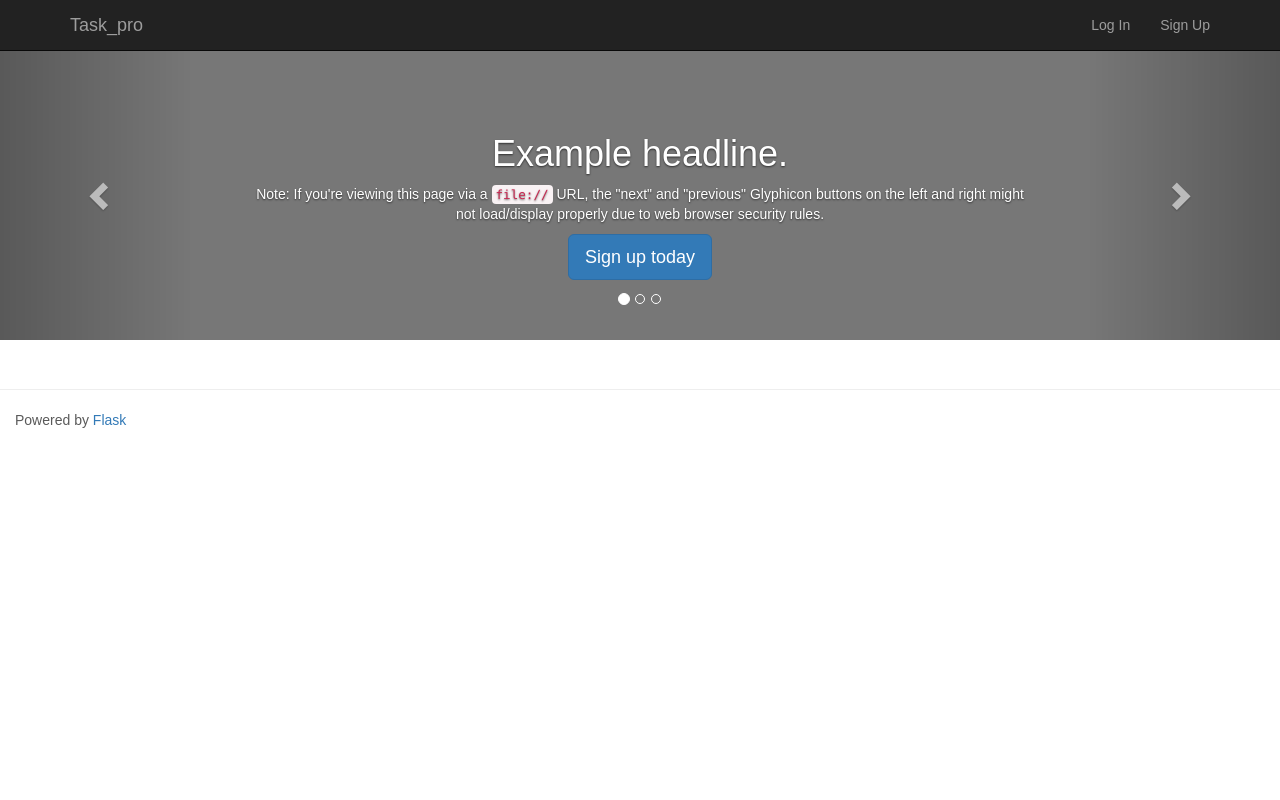
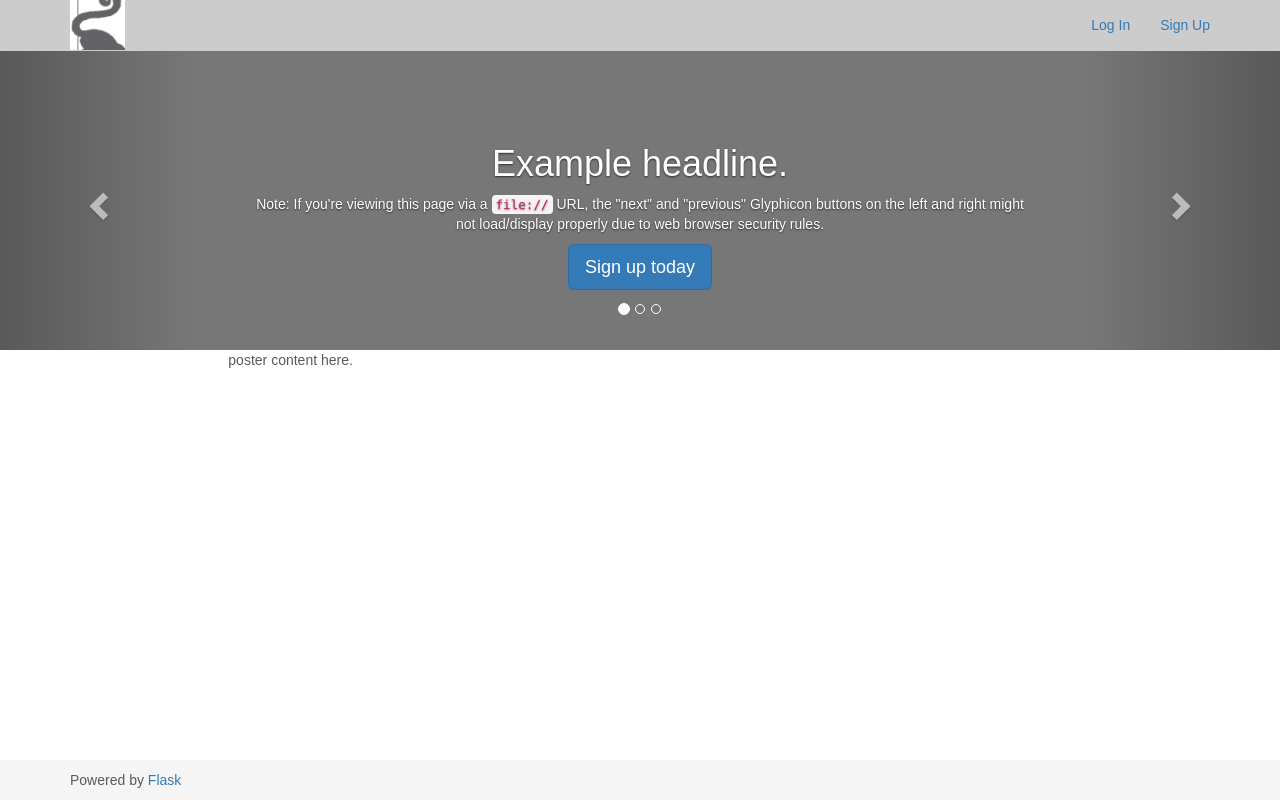
Before and after one commit to myan9527/Task_pro, a Flask app: page / in a window 1280 px wide. Run offline with Flask 2, Linux system fonts and the light colour scheme; some libraries are stand-ins or nearby versions.

Commit message:
style change.

```diff
--- a/app/static/css/main.css
+++ b/app/static/css/main.css
@@ -1,25 +1,30 @@
+/*GLOBAL STYLE*/
 *{
     font-family: Arial, Helvetica, sans-serif;
 }
 body {
-  padding-bottom: 40px;
   color: #5a5a5a;
+  margin-top: 50px;
 }
-
-/* CUSTOMIZE THE CAROUSEL
--------------------------------------------------- */
-
-/* Carousel base class */
+a:hover {
+  color: seagreen;
+}
+nav {
+  background-color: #CCC;
+}
+/*brand logo style*/
+.navbar-header > a > img {
+  height: 50px;
+  /*border-radius: 50% 50%;*/
+}
+/* CUSTOMIZE THE CAROUSEL */
 .carousel {
   height: 300px;
-  margin-bottom: 40px;
 }
-/* Since positioning the image, we need to help out the caption */
 .carousel-caption {
   z-index: 10;
 }
 
-/* Declare heights because of positioning of img element */
 .carousel .item {
   height: 300px;
   background-color: #777;
@@ -31,3 +36,14 @@ body {
   min-width: 100%;
   height: 300px;
 }
+
+/*FOOTER STYLE*/
+.footer {
+  position: absolute;
+  bottom: 0;
+  width: 100%;
+  /* Set the fixed height of the footer here */
+  height: 40px;
+  background-color: #f5f5f5;
+  padding: 10px 15px;
+}
--- a/app/templates/base.html
+++ b/app/templates/base.html
@@ -11,7 +11,7 @@
 
 {% block navbar %}
 
-<nav class="navbar navbar-inverse navbar-fixed-top" role="navigation">
+<nav class="navbar navbar-fixed-top" role="navigation">
     <div class="container">
         <div class="navbar-header">
             <button type="button" class="navbar-toggle" data-toggle="collapse" data-target=".navbar-collapse">
@@ -20,8 +20,9 @@
                 <span class="icon-bar"></span>
                 <span class="icon-bar"></span>
             </button>
-            <!--will be replaced by image-->
-            <a class="navbar-brand" href="{{ url_for('main.index') }}">Task_pro</a>
+            <a href="{{ url_for('main.index') }}">
+                <img src="{{ url_for('static', filename='icon.ico')}}" />
+            </a>
         </div>
         <div class="navbar-collapse collapse">
             <ul class="nav navbar-nav navbar-right">
@@ -52,13 +53,16 @@
         {{ message }}
     </div>
     {% endfor %}
+
+    {% block page_content %}{% endblock %}
+
     <div class="row">
-        {% block page_content %}{% endblock %}
+        <footer class="footer">
+            <div class="container">
+                <p>Powered by <a href="http://flask.pocoo.org/" target="_blank">Flask</a></p>
+            </div>
+        </footer>
     </div>
-
-    <footer>
-        Powered by <a href="http://flask.pocoo.org/" target="_blank">Flask</a>
-    </footer>
 </div>
 {% endblock %}
 
--- a/app/templates/index.html
+++ b/app/templates/index.html
@@ -1,6 +1,6 @@
 {% extends "base.html" %}
 {% block page_content %}
-<div class="page-header">
+<div class="row">
     <div id="myCarousel" class="carousel slide" data-ride="carousel">
         <!-- Indicators -->
         <ol class="carousel-indicators">
@@ -64,4 +64,11 @@
     </div>
     <!-- /.carousel -->
 </div>
+<!--poster section-->
+<div class="row">
+    <div class="col-md-8 col-md-offset-2">
+        poster content here.
+    </div>
+</div>
+<!--/. poster section-->
 {% endblock %}
```
Also changed, not shown: app/templates/user/login.html (+4 -4 lines).
